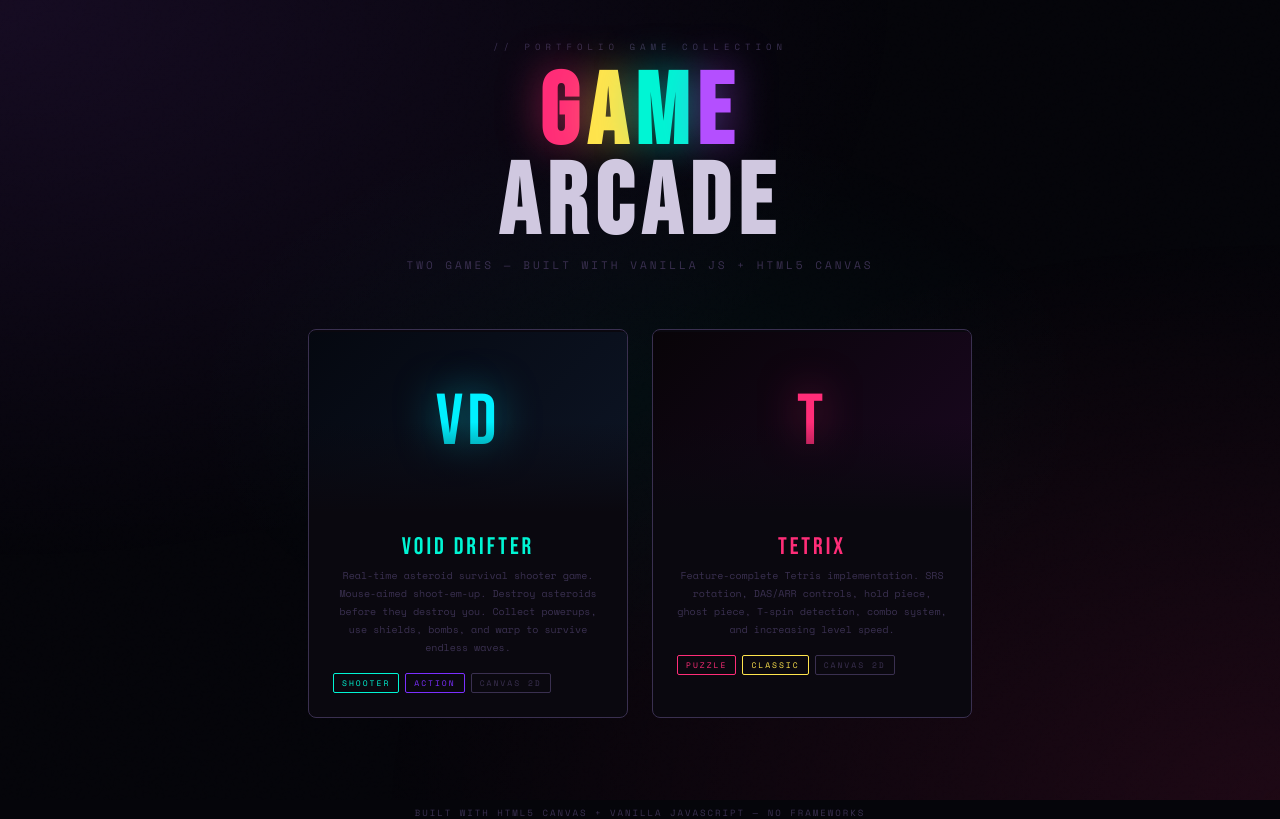
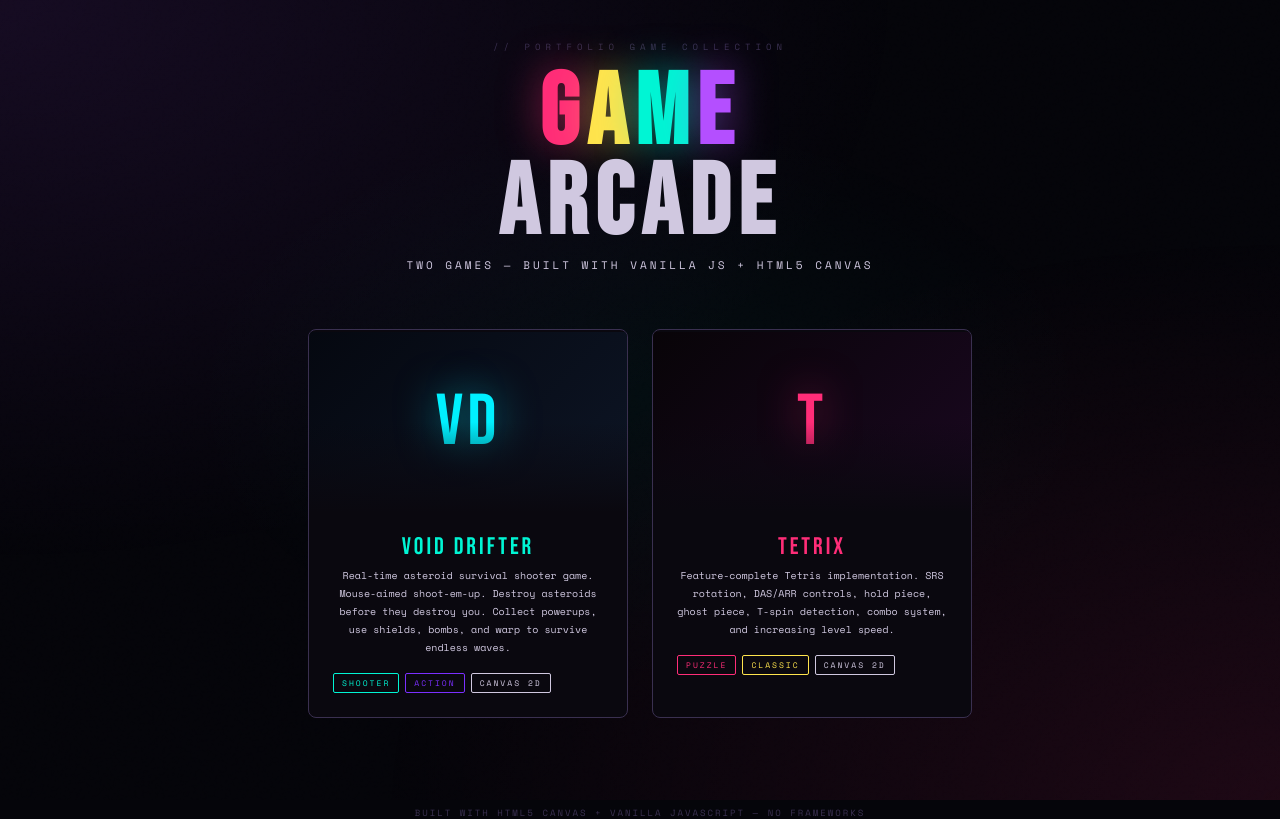
Before and after one commit to bills1912/game-html5, a website: page public/index.html in a window 1280 px wide. Drawn offline with nearby package versions, Linux system fonts and the light colour scheme.

Commit message:
modify color of text

```diff
--- a/public/index.html
+++ b/public/index.html
@@ -76,6 +76,7 @@
     letter-spacing:3px;
     color:var(--dim);
     margin-bottom:56px;
+    color: #d0c8e0;
   }
   .cards {
     display:flex;
@@ -138,6 +139,7 @@
     color:var(--dim);
     line-height:1.8;
     margin-bottom:16px;
+    color: #d0c8e0;
   }
   .tags { display:flex; gap:6px; flex-wrap:wrap; }
   .chip {
@@ -181,7 +183,7 @@
         <div class="tags">
           <div class="chip" style="border-color:#00f5d4;color:#00f5d4;">SHOOTER</div>
           <div class="chip" style="border-color:#7b2fff;color:#7b2fff;">ACTION</div>
-          <div class="chip" style="border-color:var(--dim);color:var(--dim);">CANVAS 2D</div>
+          <div class="chip" style="border-color:#d0c8e0;color:#d0c8e0;">CANVAS 2D</div>
         </div>
       </div>
     </a>
@@ -199,7 +201,7 @@
         <div class="tags">
           <div class="chip" style="border-color:#ff2d78;color:#ff2d78;">PUZZLE</div>
           <div class="chip" style="border-color:#ffe44d;color:#ffe44d;">CLASSIC</div>
-          <div class="chip" style="border-color:var(--dim);color:var(--dim);">CANVAS 2D</div>
+          <div class="chip" style="border-color:#d0c8e0;color:#d0c8e0;">CANVAS 2D</div>
         </div>
       </div>
     </a>
```
Also changed, not shown: public/game1/index.html (+1 -1 lines).
